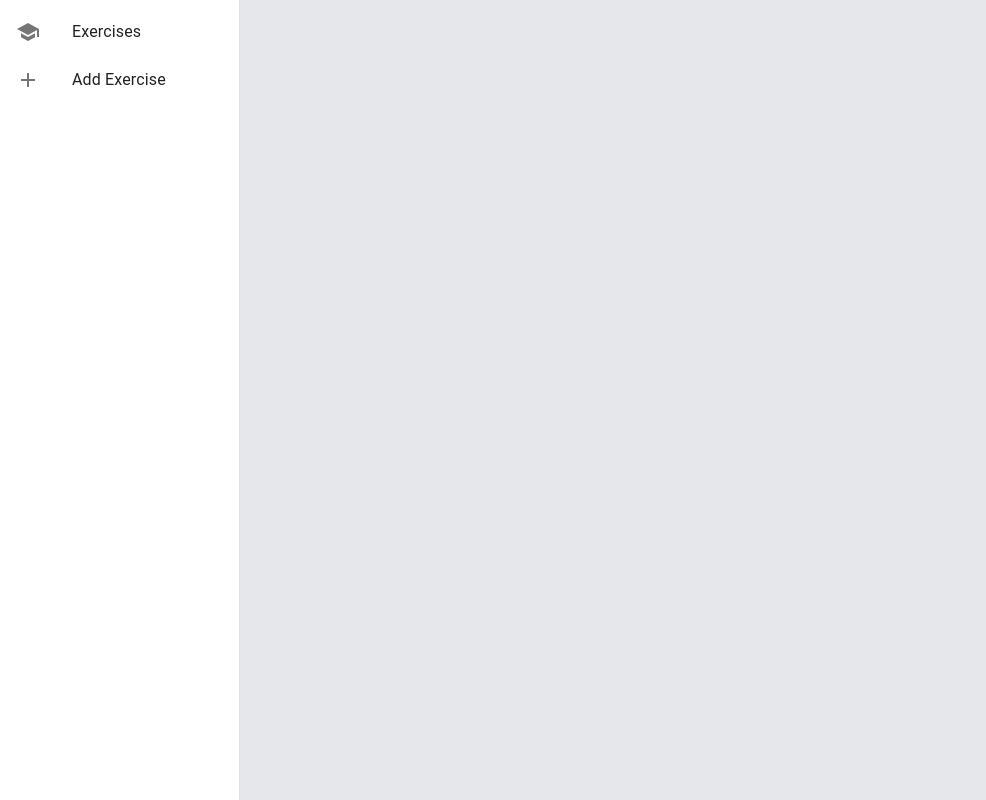
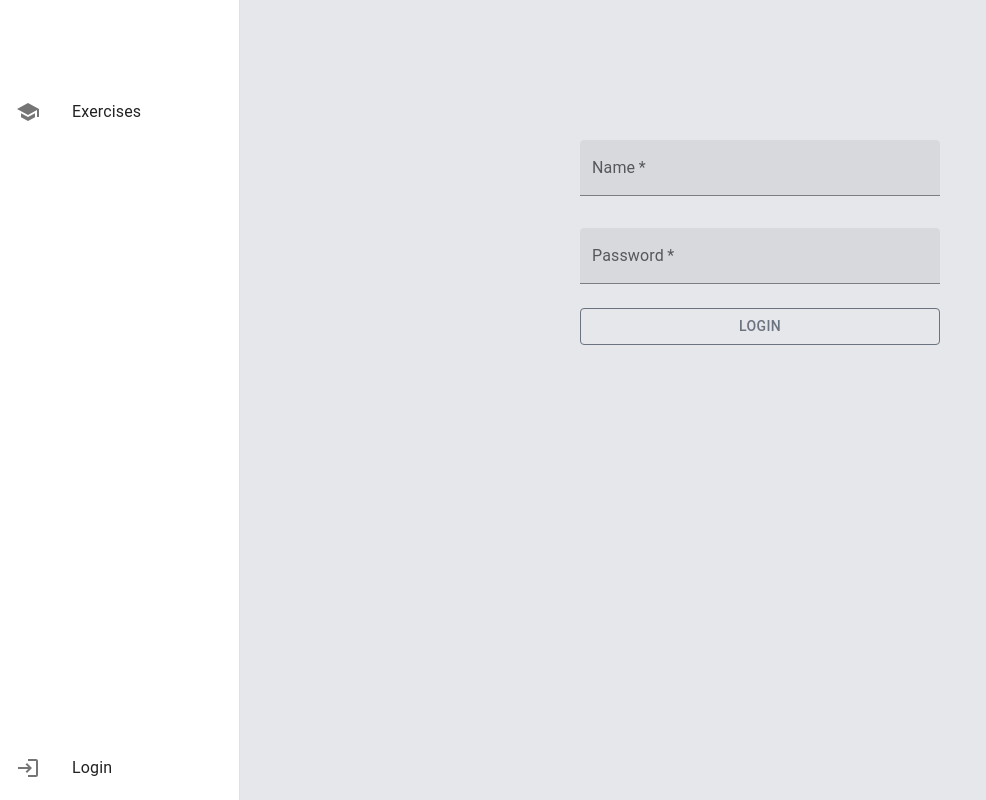
Before and after one commit to Zoltus/teach-english, a React (Vite) app in the folder frontend/: page /login in a window 1280 px wide. Shown: the whole page, without its empty margins (0-986 px from the left). Built offline with nearby package versions, Linux system fonts and the light colour scheme; no server answers.

Commit message:
Implement authentication system

```diff
--- a/frontend/src/App.jsx
+++ b/frontend/src/App.jsx
@@ -1,5 +1,5 @@
 import React, {useEffect, useState} from "react";
-import {BrowserRouter as Router, Link, Route, Routes} from "react-router-dom";
+import {BrowserRouter as Router, Link, Navigate, Route, Routes} from "react-router-dom";
 import ExercisesPage from "./pages/ExercisesPage.jsx";
 import CreateExercisePage from "./pages/CreateExercisePage.jsx";
 import List from '@mui/material/List';
@@ -12,10 +12,13 @@ import AddIcon from '@mui/icons-material/Add';
 import Database from "./Database.jsx";
 import SchoolIcon from '@mui/icons-material/School';
 import StudyPage from "./pages/StudyPage.jsx";
+import LoginPage from "./pages/LoginPage.jsx";
+import LoginIcon from '@mui/icons-material/Login';
 
 function App() {
     const [exercises, setExercises] = useState([]);
     const [currentExercise, setCurrentExercise] = useState();
+    const [isAuthenticated, setIsAuthenticated] = useState(false);
 
     // Fetch data on mount
     useEffect(() => {
@@ -31,35 +34,67 @@ function App() {
                 <Drawer
                     anchor="left"
                     variant="permanent"
-                    sx={{
-                        width: 240,
-                        flexShrink: 0,
-                        '& .MuiDrawer-paper': {width: 240},
-                    }}>
-                    <List>
-                        {[{text: 'Exercises', path: '/'},
-                            {text: 'Add Exercise', path: '/CreateExercisePage'},
-                        ].map((item, index) => (
-                            <ListItem key={item.text} disablePadding>
-                                <Link to={item.path} style={{ textDecoration: 'none', color: 'inherit' }}>
-                                    <ListItemButton>
-                                        <ListItemIcon>
-                                            {index % 2 === 0 ? <SchoolIcon /> : <AddIcon />}
-                                        </ListItemIcon>
-                                        <ListItemText primary={item.text} />
-                                    </ListItemButton>
-                                </Link>
+                    className="min-w-[240px] flex-shrink-0"
+                    sx={{'& .MuiDrawer-paper': {width: 240}}}>
+                    <div className="flex flex-col h-full justify-between"> {/* Added flex container */}
+                        <List className="mt-20">
+                            <ListItem key="1" disablePadding>
+                                <div className="w-full">
+                                    <Link to="/">
+                                        <ListItemButton className="w-full">
+                                            <ListItemIcon>
+                                                <SchoolIcon />
+                                            </ListItemIcon>
+                                            <ListItemText primary="Exercises" />
+                                        </ListItemButton>
+                                    </Link>
+                                </div>
                             </ListItem>
-                        ))}
-                    </List>
+                            { isAuthenticated &&
+                                <ListItem key="2" disablePadding>
+                                    <div className="w-full">
+                                        <Link to="/panel">
+                                            <ListItemButton className="w-full">
+                                                <ListItemIcon>
+                                                    <AddIcon />
+                                                </ListItemIcon>
+                                                <ListItemText primary="Add Exercise" />
+                                            </ListItemButton>
+                                        </Link>
+                                    </div>
+                                </ListItem>
+                            }
+                        </List>
+                        <List>
+                            <ListItem disablePadding>
+                                <div className="w-full">
+                                    <Link to="/login">
+                                        <ListItemButton className="w-full">
+                                            <ListItemIcon>
+                                                <LoginIcon />
+                                            </ListItemIcon>
+                                            <ListItemText primary="Login" />
+                                        </ListItemButton>
+                                    </Link>
+                                </div>
+                            </ListItem>
+                        </List>
+                    </div>
                 </Drawer>
                 <div className="flex-1 flex-grow-1 mx-16">
                     <div className="flex h-screen">
                         <main className="flex-1 p-4">
                             <Routes>
-                                <Route path="/" element={<ExercisesPage exercises={exercises} setCurrentExercise={setCurrentExercise}/>}/>
-                                <Route path="/CreateExercisePage" element={<CreateExercisePage exercises={exercises} setExercises={setExercises}/>}/>
-                                <Route path="/StudyPage" element={<StudyPage currentExercise={currentExercise} setCurrentExercise={setCurrentExercise}/>} />
+                                <Route path="/" element={<ExercisesPage exercises={exercises}
+                                                                        setCurrentExercise={setCurrentExercise}/>}/>
+                                <Route path="/panel" element={<CreateExercisePage exercises={exercises}
+                                                                                  setExercises={setExercises}/>}/>
+                                <Route path="/study"
+                                       element={<StudyPage currentExercise={currentExercise}
+                                                           setCurrentExercise={setCurrentExercise}/>}/>
+                                <Route path="/panel"
+                                       element={isAuthenticated ? <CreateExercisePage/> : <Navigate to="/login"/>}/>
+                                <Route path="/login" element={<LoginPage setIsAuthenticated={setIsAuthenticated}/>}/>
                             </Routes>
                         </main>
                     </div>
--- a/frontend/src/Database.jsx
+++ b/frontend/src/Database.jsx
@@ -55,4 +55,16 @@ const getAllExercises = async () => {
     }
 }
 
-export default {addExercise, getAllExercises, removeExercise, updateExercise, deleteExercise };
+//Authenticate
+const auth = async (credentials) => {
+    try {
+        console.log("authax", credentials)
+        const resp = await axios.post(`${import.meta.env.VITE_API_URL}/api/auth`, credentials);
+        console.log("resp", resp.data)
+        return resp.data;
+    } catch (error) {
+        console.error('Error adding task: ', error);
+    }
+};
+
+export default {addExercise, getAllExercises, removeExercise, updateExercise, deleteExercise, auth };
--- /dev/null
+++ b/frontend/src/pages/LoginPage.jsx
@@ -0,0 +1,60 @@
+import React, { useState } from 'react';
+import { TextField, Button } from '@mui/material';
+import Database from "../Database.jsx";
+
+const LoginPage = ({setIsAuthenticated}) => {
+    const [name, setName] = useState('');
+    const [password, setPassword] = useState('');
+
+    const handleSubmit = async (event) => {
+        event.preventDefault();
+        console.log("Loginsubmit")
+        const result = await Database.auth({ name, password })
+        const login = result.login;
+        if (login) {
+            setIsAuthenticated(login);
+        } else {
+            //Wrong pass or sthing
+        }
+    };
+    return (
+        <div className="max-w-[400px] mx-auto p-5 mt-20">
+            <form onSubmit={handleSubmit}>
+                <TextField
+                    required
+                    id="name"
+                    label="Name"
+                    variant="filled"
+                    value={name}
+                    onChange={(e) => setName(e.target.value)}
+                    fullWidth
+                    className="mt-6"
+                    margin="normal"
+                />
+                <TextField
+                    required
+                    id="password"
+                    label="Password"
+                    type="password"
+                    variant="filled"
+                    value={password}
+                    onChange={(e) => setPassword(e.target.value)}
+                    fullWidth
+                    className="mt-6"
+                    margin="normal"
+                />
+                <Button
+                    type="submit"
+                    color="primary"
+                    variant="outlined"
+                    fullWidth
+                    className="mt-4 text-gray-500 border-gray-500"
+                >
+                    Login
+                </Button>
+            </form>
+        </div>
+    );
+};
+
+export default LoginPage;
```
Also changed, not shown: 2 other files (tests, documents, lock files or other folders).
